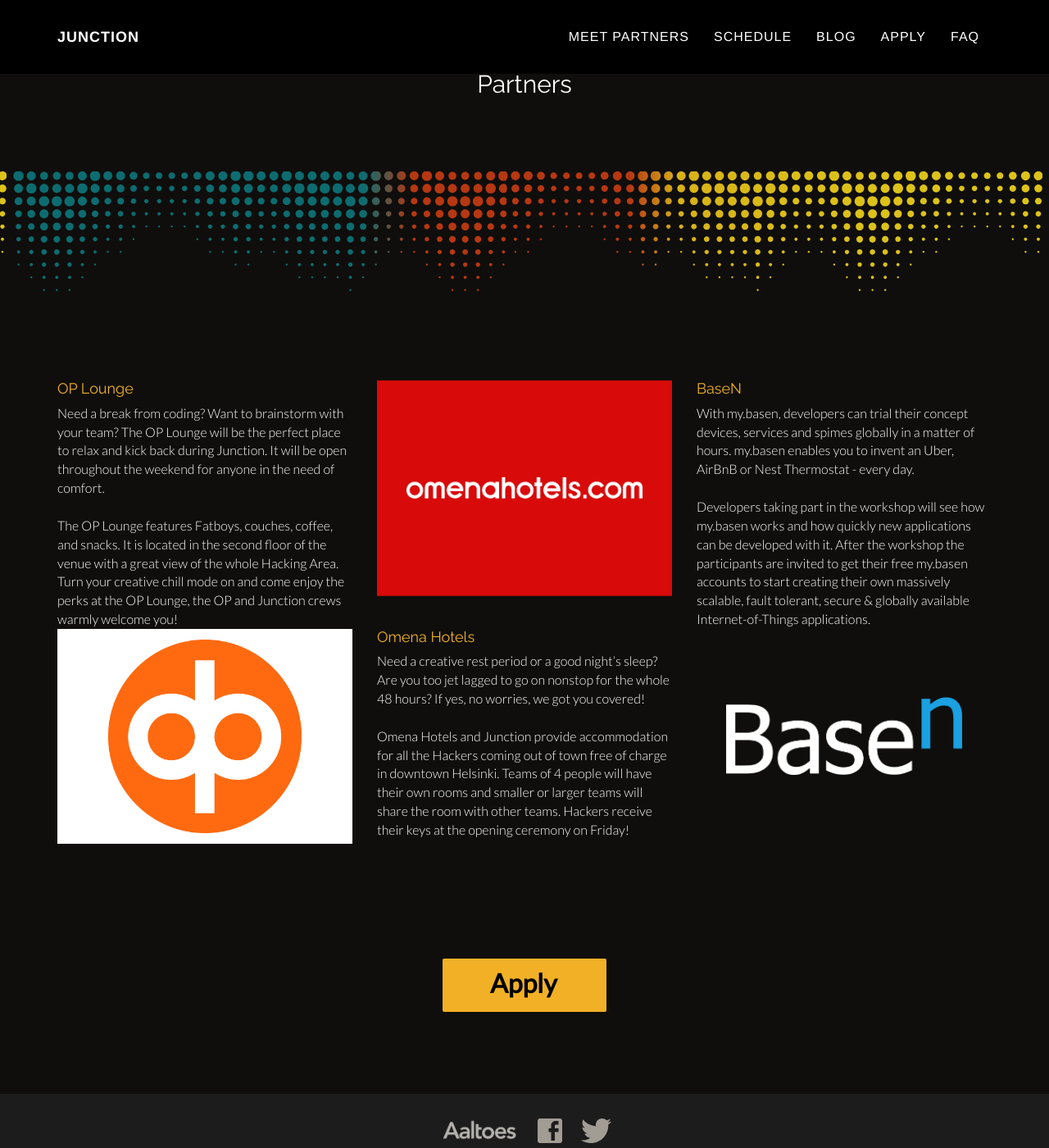
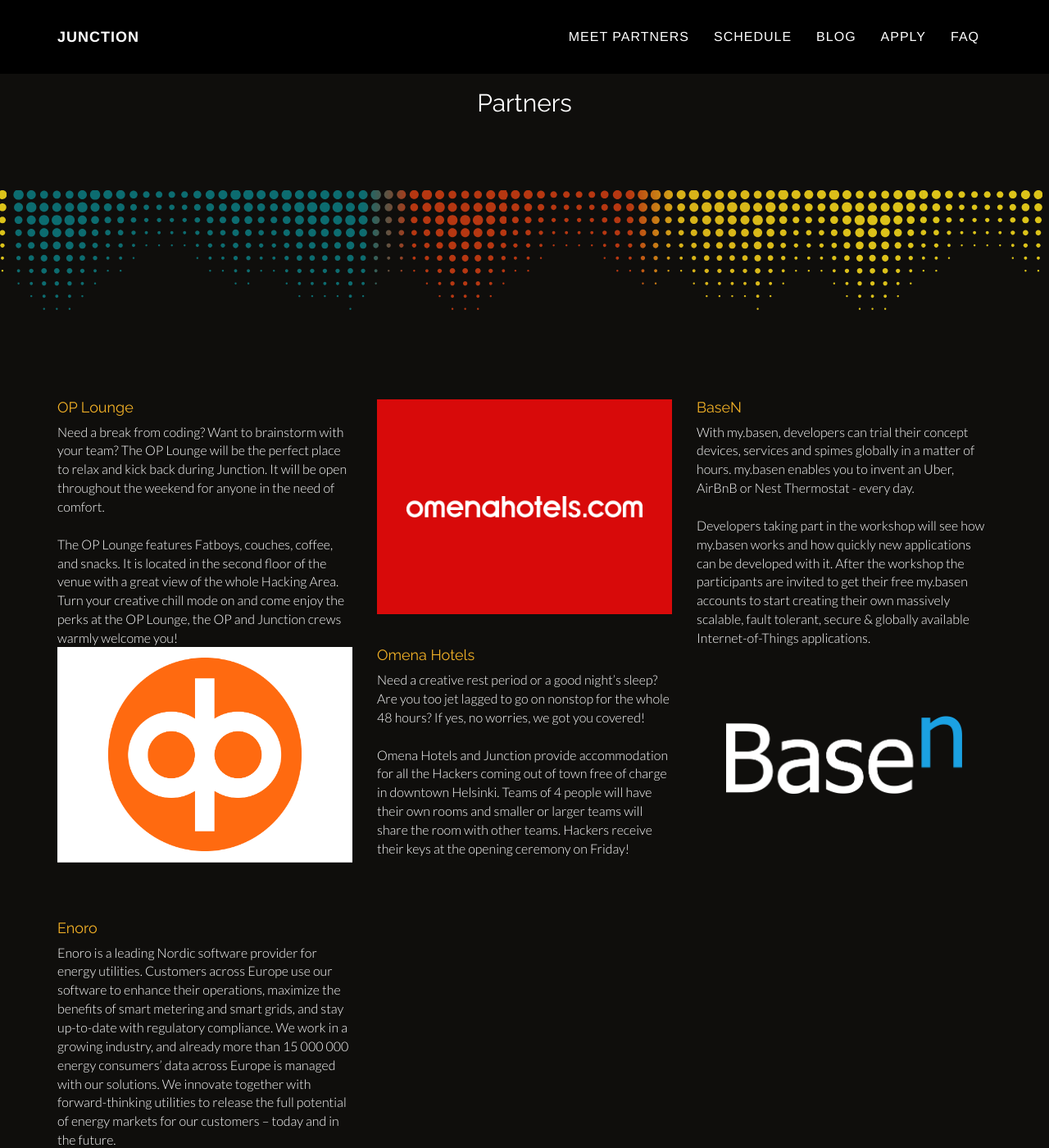
Before and after one commit to junctionasia/junctionasia.github.io, a Jekyll site: the page built from partners.html, in a window 1280 px wide and 1400 px high. Shown: the whole window at 82% size. Built offline with Jekyll 4.4.1, drawn with Linux system fonts in a browser that asks for light colours; nearby versions of some CDN libraries; some of the changed text lies outside the part shown.

Commit message:
Added Enoro to partner page

```diff
--- a/css/main.scss
+++ b/css/main.scss
@@ -475,6 +475,11 @@
        center/$secondary-bg-size no-repeat;
 
   }
+    &.enoro {
+    background: url(../images/logos/enoro_partner.png)no-repeat center/80% auto,
+       center/$secondary-bg-size no-repeat;
+
+  }
 }
 
 .partner-logos {
--- a/partners.html
+++ b/partners.html
@@ -4,7 +4,7 @@
 
 <!-- Partners Section -->
 <div id="partners" class="text-content">
-		<section class="container content-section text-center"><h2>Partners</h2></section>
+	<section class="container content-section text-center"><br><h2>Partners</h2></section>
 		<div class="dotted-image"></div>
     <section class="container content-section text-center">
 
@@ -45,6 +45,22 @@
 					<div class="clearfix visible-xs-block bars"></div>
 
 				</div>
+				<div class="col-lg-4 col-md-4 col-sm-6 col-xs-12">
+					<div class="partner-box text"><h4>Enoro</h4>
+						<p>Enoro is a leading Nordic software provider for energy utilities. Customers across Europe use our software to enhance their operations,
+						maximize the benefits of smart metering and smart grids, and stay up-to-date with regulatory compliance.
+						We work in a growing industry, and already more than 15 000 000 energy consumers’ data across Europe is managed with our solutions. We innovate together with forward-thinking utilities to release
+						the full potential of energy markets for our customers – today and in the future.
+ <br>
+ <br>
+<a href="https://www.facebook.com/enoroglobal/videos/vb.1540245822919551/1568068613470605/?type=2&theater">Company videos</a><br>
+<a href="https://www.youtube.com/watch?v=yw_1WI9KeVs">Promotion video about Utilytics</a>
+</p>
+					</div>
+					<div class="partner-box enoro"></div>
+					<div class="clearfix visible-xs-block bars"></div>
+
+				</div>
 			</div>
 
 
```
Also changed, not shown: images/logos/enoro_partner.png (added).
